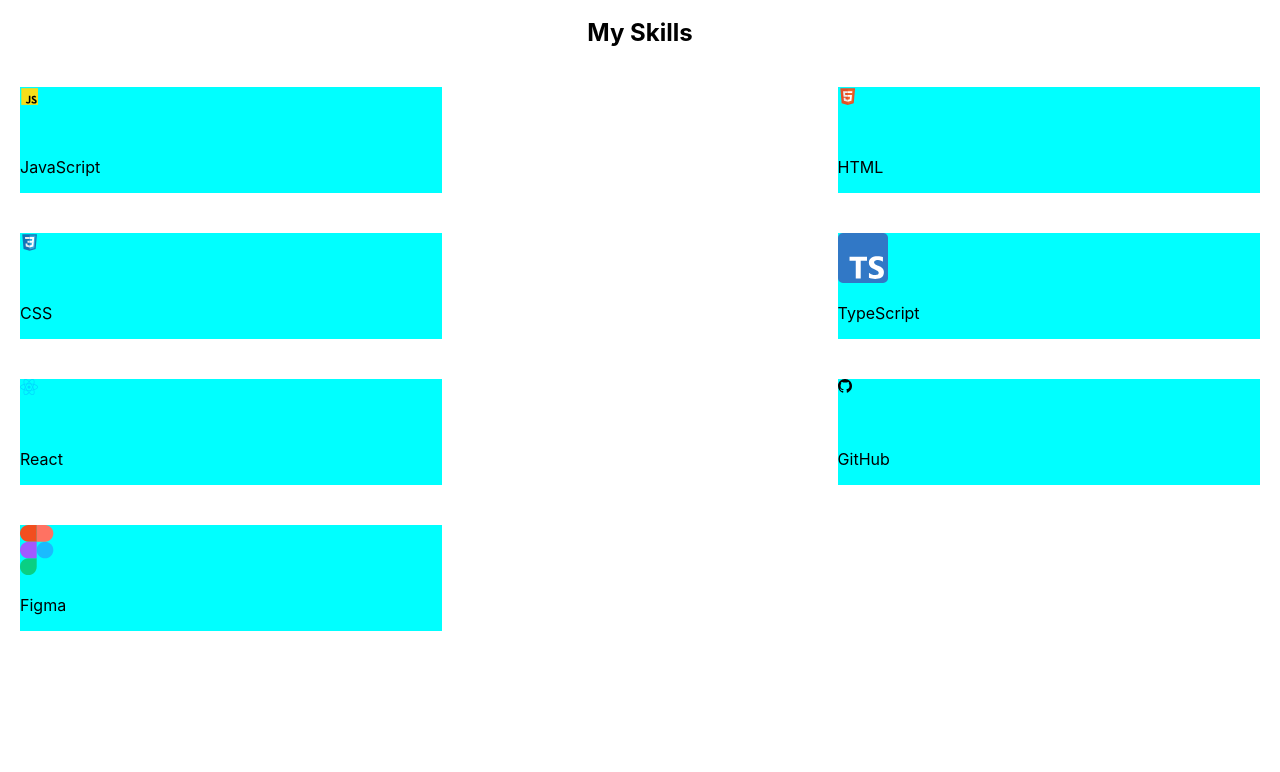
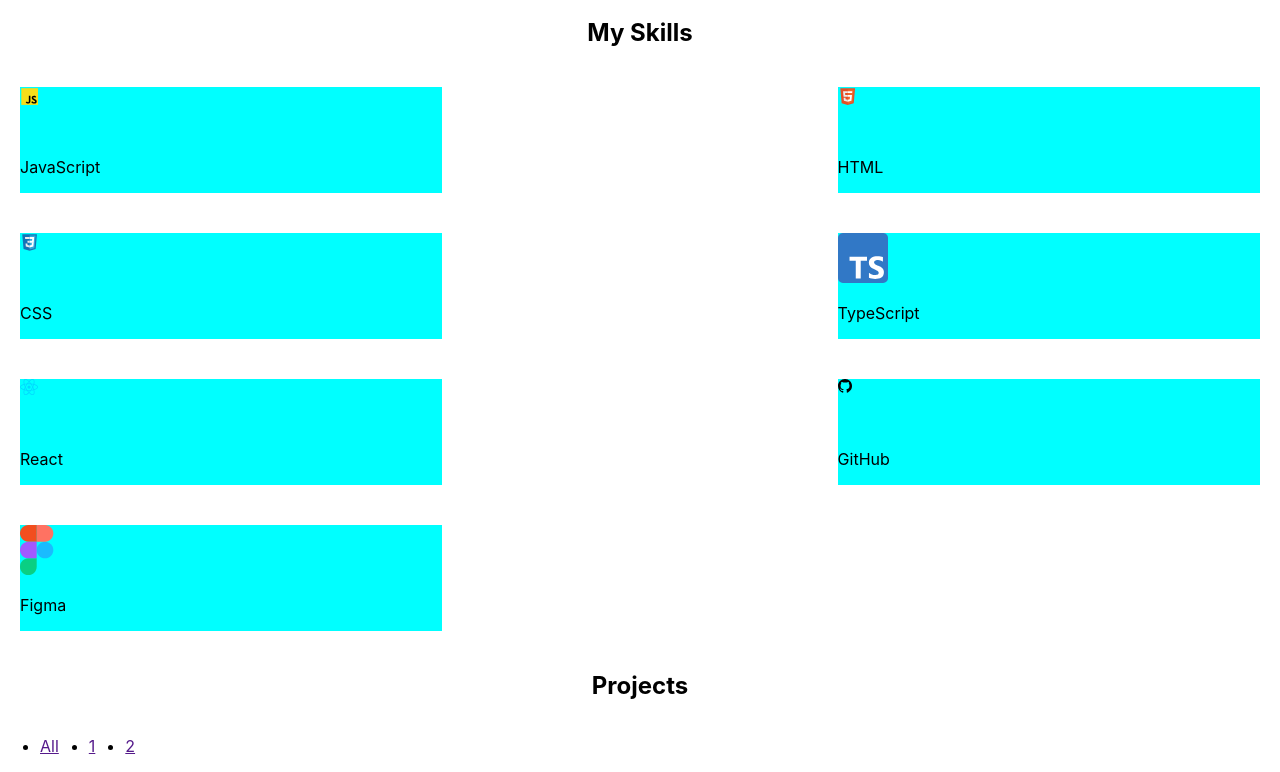
Before and after one commit to Kristina-Tur/portfolio, a React app: page / in a window 1280 px wide. Shown: the part 529-1301 px from the top of the page. Before the commit the page ends 1180 px from the top, so only its background shows below. Built offline with nearby package versions, Linux system fonts and the light colour scheme.

Commit message:
Projects

```diff
--- a/src/App.tsx
+++ b/src/App.tsx
@@ -3,6 +3,8 @@ import styled from 'styled-components';
 import {Header} from './layout/header/Header';
 import {Main} from './layout/sectoins/main/Main';
 import {Skills} from './layout/sectoins/skills/Skills';
+import {Projects} from './layout/sectoins/projects/Projects';
+import React from 'react';
 
 
 function App() {
@@ -11,6 +13,7 @@ function App() {
             <Header/>
             <Main/>
             <Skills/>
+            <Projects/>
         </div>
     );
 }
--- a/src/component/menu/Menu.tsx
+++ b/src/component/menu/Menu.tsx
@@ -1,22 +1,15 @@
 import React from 'react';
 import styled from 'styled-components';
 
-export const Menu = () => {
+export const Menu = (props: { menuItems: Array<string> }) => {
     return (
         <StyledNav>
             <ul>
-                <li>
-                    <a href="">Home</a>
-                </li>
-                <li>
-                    <a href="">Projects</a>
-                </li>
-                <li>
-                    <a href="">About</a>
-                </li>
-                <li>
-                    <a href="">Contacts</a>
-                </li>
+                {props.menuItems.map((item, index) => {
+                    return <li key={index}>
+                        <a href="">{item}</a>
+                    </li>
+                })}
             </ul>
         </StyledNav>
     );
--- a/src/layout/header/Header.tsx
+++ b/src/layout/header/Header.tsx
@@ -2,14 +2,15 @@ import React from 'react';
 import styled from 'styled-components';
 import {Menu} from '../../component/menu/Menu';
 import {Logo} from '../../component/logo/Logo';
+import {Projects} from '../sectoins/projects/Projects';
 
 // rsc
-
+const headerItems = ["Home", "Projects", "About", "Contacts"]
 export const Header = () => {
     return (
         <StyledHeader>
             <Logo/>
-            <Menu />
+            <Menu menuItems={headerItems}/>
         </StyledHeader>
     );
 };
--- /dev/null
+++ b/src/layout/sectoins/projects/Projects.tsx
@@ -0,0 +1,21 @@
+import React from 'react';
+import styled from 'styled-components';
+import {SectionTitle} from '../../../component/SectionTitle';
+import {FlexWrapper} from '../../../component/FlexWrapper';
+import {Menu} from '../../../component/menu/Menu';
+
+const projectsItems = ["All", "1", "2"]
+export const Projects = () => {
+    return (
+        <StyledProjects>
+            <SectionTitle>Projects</SectionTitle>
+            <FlexWrapper>
+                <Menu menuItems={projectsItems}/>
+            </FlexWrapper>
+        </StyledProjects>
+    );
+};
+
+const StyledProjects = styled.section`
+
+`
```
